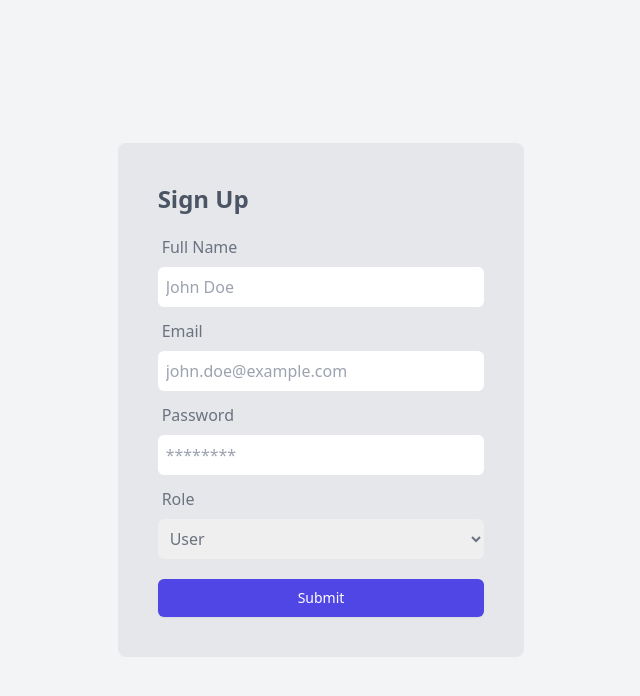
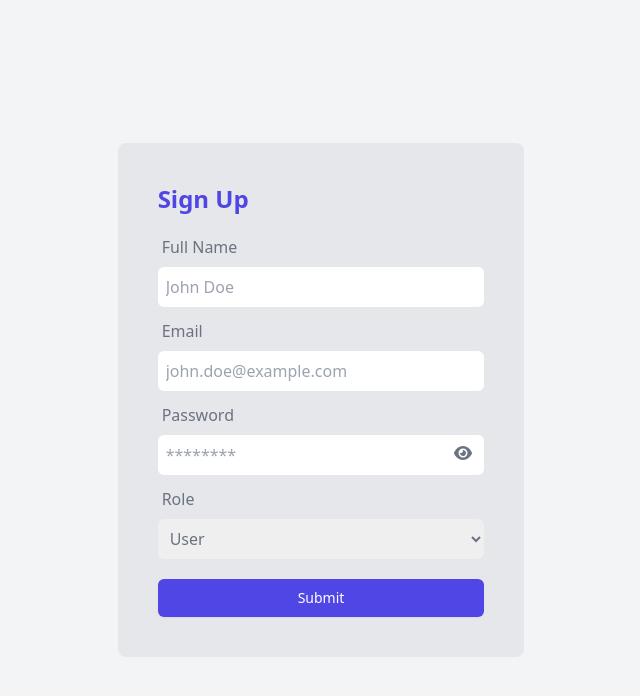
Before and after one commit to suman7802/ProfileBook, a React (Create React App) app in the folder client/: page / in a window 1280 px wide. Shown: the top 696 px of the page, without its empty margins (319-959 px from the left). Built offline with nearby package versions, Linux system fonts and the light colour scheme.

Commit message:
git add show/hide password

```diff
--- a/client/src/components/SingUp.jsx
+++ b/client/src/components/SingUp.jsx
@@ -1,6 +1,10 @@
 import { z } from 'zod';
+import { useState } from 'react';
 import { useForm } from 'react-hook-form';
 import { zodResolver } from '@hookform/resolvers/zod';
+
+import { faEye, faEyeSlash } from '@fortawesome/free-solid-svg-icons';
+import { FontAwesomeIcon } from '@fortawesome/react-fontawesome';
 
 const formSchema = z.object({
   fullName: z.string().regex(/^[a-zA-Z]+\s[a-zA-Z]+$/, {
@@ -26,6 +30,12 @@ export default function SignUp() {
     defaultValues: { role: 'USER' },
   });
 
+  const [showPassword, setShowPassword] = useState(false);
+  const togglePasswordVisibility = () => setShowPassword((show) => !show);
+
+  const [showAdminPassword, setShowAdminPassword] = useState(false);
+  const toggleAdminPasswordVisibility = () => setShowAdminPassword((show) => !show);
+
   function onSubmit(values) {
     console.log(values);
   }
@@ -36,7 +46,7 @@ export default function SignUp() {
         onSubmit={form.handleSubmit(onSubmit)}
         className="flex flex-col bg-gray-200 rounded-lg p-10 gap-5"
       >
-        <h2 className="text-2xl font-bold text-gray-600">Sign Up</h2>
+        <h2 className="text-2xl font-bold text-indigo-600">Sign Up</h2>
 
         <div className="flex flex-col gap-3 text-gray-500">
           <label>
@@ -65,12 +75,28 @@ export default function SignUp() {
 
           <label>
             <span className="ml-1">Password</span>
+
+            <div className="password relative">
               <input
                 {...form.register('password')}
-              type="password"
+                type={showPassword ? 'text' : 'password'}
                 className="w-full rounded-md px-2 py-2 mt-2 focus:outline-none"
                 placeholder="********"
               />
+
+              <button
+                type="button"
+                className="absolute right-3 top-[30%]"
+                onClick={togglePasswordVisibility}
+              >
+                {showPassword ? (
+                  <FontAwesomeIcon icon={faEyeSlash} />
+                ) : (
+                  <FontAwesomeIcon icon={faEye} />
+                )}
+              </button>
+            </div>
+
             {form.formState.errors.password && (
               <p className="text-red-500">{form.formState.errors.password.message}</p>
             )}
@@ -90,13 +116,27 @@ export default function SignUp() {
           {form.watch('role') === 'ADMIN' && (
             <label>
               <span className="ml-1">Admin Password</span>
+              <div className="password relative">
                 <input
                   {...form.register('adminPassword')}
-                type="password"
+                  type={showAdminPassword ? 'text' : 'password'}
                   className="w-full rounded-md px-2 py-2 mt-2 focus:outline-none"
                   placeholder="********"
                   s
                 />
+
+                <button
+                  type="button"
+                  className="absolute right-3 top-[30%]"
+                  onClick={toggleAdminPasswordVisibility}
+                >
+                  {showAdminPassword ? (
+                    <FontAwesomeIcon icon={faEyeSlash} />
+                  ) : (
+                    <FontAwesomeIcon icon={faEye} />
+                  )}
+                </button>
+              </div>
               {form.formState.errors.adminPassword && (
                 <p className="text-red-500">{form.formState.errors.adminPassword.message}</p>
               )}
--- a/package.json
+++ b/package.json
@@ -9,5 +9,9 @@
     "dev": "npm run client && npm run server"
   },
   "author": "suman sharma",
-  "license": "ISC"
+  "license": "ISC",
+  "dependencies": {
+    "@fortawesome/free-solid-svg-icons": "^6.5.2",
+    "@fortawesome/react-fontawesome": "^0.2.1"
+  }
 }
```
Also changed, not shown: 1 other file (tests, documents, lock files or other folders). Lines whose indentation alone changed are shown as unchanged.
